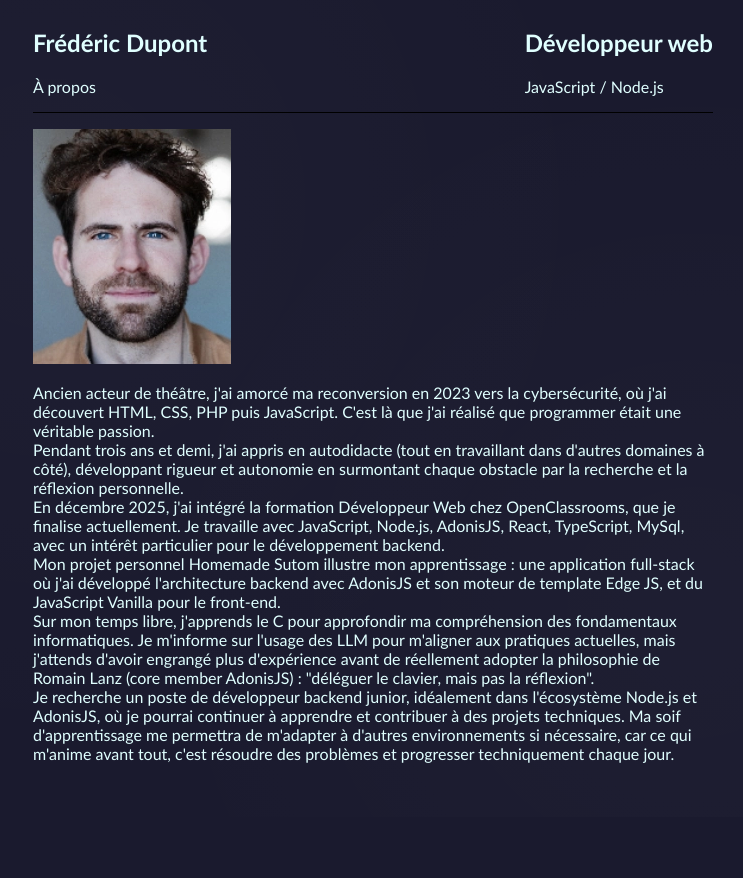
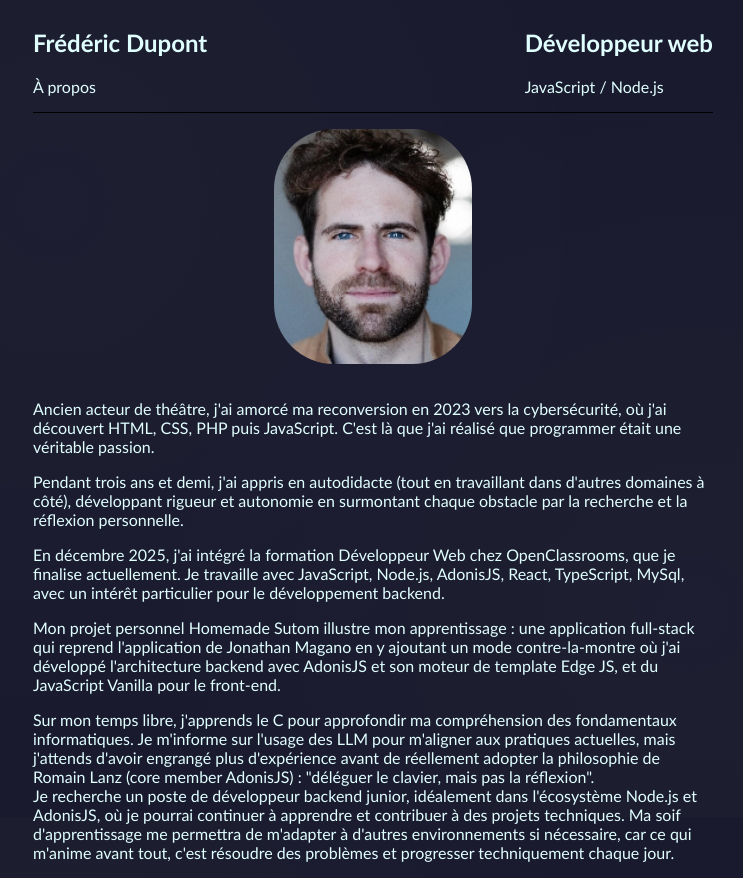
Before and after one commit to fx719/portfolio-public, a React (Vite) app: page /bio in a window 1280 px wide. Shown: the whole page, without its empty margins (267-1010 px from the left). Before the commit the page ends 817 px from the top, so only its background shows below. Built offline with nearby package versions, Linux system fonts and the light colour scheme.

Commit message:
style(pages): add style to the Bio page

```diff
--- a/src/pages/Bio/Bio.css
+++ b/src/pages/Bio/Bio.css
@@ -0,0 +1,39 @@
+.bio_content {
+    display: flex;
+    flex-direction: row;
+    gap: 1rem;
+}
+
+
+.bio_text {
+    & p {
+        margin-top: 1rem;
+    }
+}
+
+.bio_profile_picture {
+    & img {
+        border-radius: 60px;
+    }
+}
+
+@media(max-width:1333px) {
+    .bio_content {
+        flex-direction: column;
+        align-items: center;
+    }
+}
+
+@media(max-width:789px) {
+    .bio_text {
+        & p {
+            font-size: 0.9rem;
+        }
+    }
+
+    .bio_profile_picture {
+        & img {
+            width: 70%;
+        }
+    }
+}
--- a/src/pages/Bio/index.jsx
+++ b/src/pages/Bio/index.jsx
@@ -1,25 +1,28 @@
 import bioProfilePicture from '../../assets/photo_profile_bio.webp'
-
+import './Bio.css'
 
 export default function Bio() {
     return (
-        <div className="bio">
+        <div className="bio_content">
             <div className="bio_profile_picture">
                 <img src={bioProfilePicture} alt="Photo de Frédéric Dupont, développeur web" />
             </div>
             <div className="bio_text">
-                <p>Ancien acteur de théâtre, j'ai amorcé ma reconversion en 2023 vers la cybersécurité, où j'ai découvert HTML, CSS, PHP puis JavaScript. C'est là que j'ai réalisé que programmer était une véritable passion. <br />
 
-                    Pendant trois ans et demi, j'ai appris en autodidacte (tout en travaillant dans d'autres domaines à côté), développant rigueur et autonomie en surmontant chaque obstacle par la recherche et la réflexion personnelle. <br />
+                <p> Ancien acteur de théâtre, j'ai amorcé ma reconversion en 2023 vers la cybersécurité, où j'ai découvert HTML, CSS, PHP puis JavaScript. C'est là que j'ai réalisé que programmer était une véritable passion. </p>
 
-                    En décembre 2025, j'ai intégré la formation Développeur Web chez OpenClassrooms, que je finalise actuellement.
+                <p>Pendant trois ans et demi, j'ai appris en autodidacte (tout en travaillant dans d'autres domaines à côté), développant rigueur et autonomie en surmontant chaque obstacle par la recherche et la réflexion personnelle. </p>
 
-                    Je travaille avec JavaScript, Node.js, AdonisJS, React, TypeScript, MySql, avec un intérêt particulier pour le développement backend. <br />
-                    Mon projet personnel Homemade Sutom illustre mon apprentissage : une application full-stack où j'ai développé l'architecture backend avec AdonisJS et son moteur de template Edge JS, et du JavaScript Vanilla pour le front-end. <br />
+                <p>En décembre 2025, j'ai intégré la formation Développeur Web chez OpenClassrooms, que je finalise actuellement.
 
-                    Sur mon temps libre, j'apprends le C pour approfondir ma compréhension des fondamentaux informatiques. Je m'informe sur l'usage des LLM pour m'aligner aux pratiques actuelles, mais j'attends d'avoir engrangé plus d'expérience avant de réellement adopter la philosophie de Romain Lanz (core member AdonisJS) : "déléguer le clavier, mais pas la réflexion". <br />
+                    Je travaille avec JavaScript, Node.js, AdonisJS, React, TypeScript, MySql, avec un intérêt particulier pour le développement backend. </p>
+
+                <p>Mon projet personnel Homemade Sutom illustre mon apprentissage : une application full-stack qui reprend l'application de Jonathan Magano en y ajoutant un mode contre-la-montre où j'ai développé l'architecture backend avec AdonisJS et son moteur de template Edge JS, et du JavaScript Vanilla pour le front-end. </p>
+
+                <p>Sur mon temps libre, j'apprends le C pour approfondir ma compréhension des fondamentaux informatiques. Je m'informe sur l'usage des LLM pour m'aligner aux pratiques actuelles, mais j'attends d'avoir engrangé plus d'expérience avant de réellement adopter la philosophie de Romain Lanz (core member AdonisJS) : "déléguer le clavier, mais pas la réflexion". <br />
 
                     Je recherche un poste de développeur backend junior, idéalement dans l'écosystème Node.js et AdonisJS, où je pourrai continuer à apprendre et contribuer à des projets techniques. Ma soif d'apprentissage me permettra de m'adapter à d'autres environnements si nécessaire, car ce qui m'anime avant tout, c'est résoudre des problèmes et progresser techniquement chaque jour.</p>
+
             </div>
         </div>
     )
```
